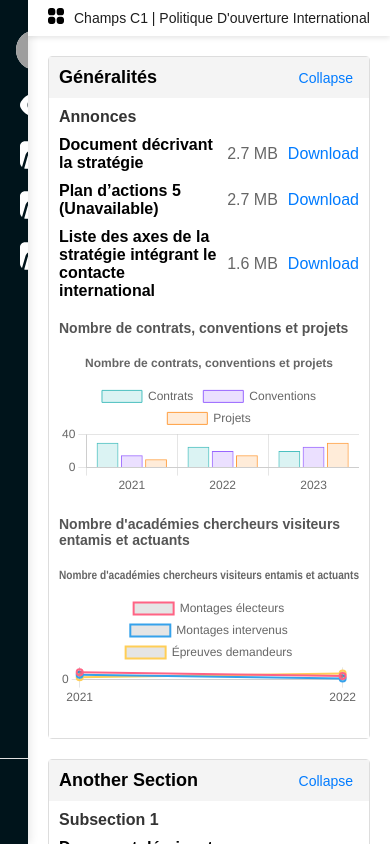
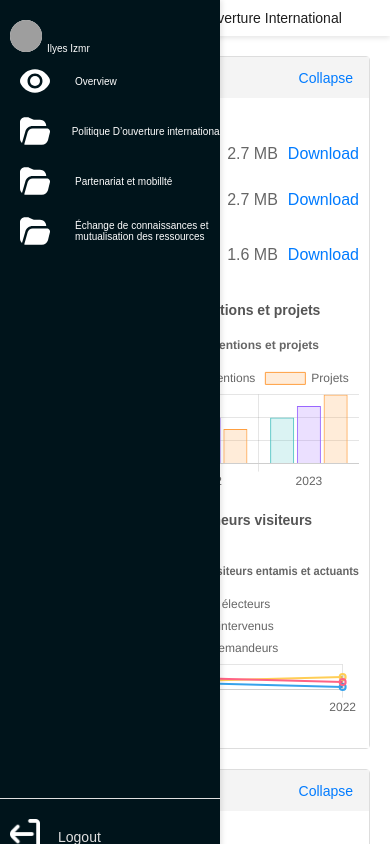
Before and after one commit to mutseeem/yalidine-backend, a React (Vite) app: page / in a window 390 px wide. Built offline with nearby package versions, Linux system fonts and the light colour scheme; grey boxes are pictures that could not be loaded.

Commit message:
just to pull

```diff
--- a/src/components/SideBar/SideBar.module.css
+++ b/src/components/SideBar/SideBar.module.css
@@ -1,44 +1,32 @@
-/* General Sidebar Styles */
+/* --- Sidebar Base Styles --- */
 .sidebar {
-  width: 50px; /* Minimized width */
-  background-color: #00141B;
+  width: 72px; /* Minimized width */
+  background-color: #00141B; /* Dark background */
   padding: 20px 10px;
-  box-shadow: 2px 0 10px rgba(0, 0, 0, 0.1);
+  box-shadow: 2px 0 5px rgba(0, 0, 0, 0.1);
   transition: width 0.3s ease; /* Smooth transition for width */
   overflow: hidden; /* Hide overflow when minimized */
-  position: relative; /* Needed for absolute positioning of the logout button */
+  position: fixed; /* Fixed position for better responsiveness */
+  height: 100vh; /* Full height */
+  z-index: 1000; /* Ensure it stays on top */
 }
 
+/* Expand sidebar on hover */
 .sidebar:hover {
-  width: 322px; /* Expanded width */
-
+  width: 336px; /* Expanded width */
 }
 
 /* --- Profile Section --- */
-.accountIcon {
-  position: relative;
-  display: flex;
-  align-items: center;
-  padding: 10px;
-  border-radius: 50%;
-  transition: background-color 0.3s ease;
-  gap : 10px;
-  flex-direction: row; /* Ensure icons are in the same line */
-  margin-left: -4px;
-}
 .profileContainer {
   display: flex;
   align-items: center;
   gap: 10px; /* Space between icon and name */
   padding: 10px;
   transition: all 0.3s ease;
-  position: relative;
-  z-index: 1;
   cursor: pointer;
-   /* Move the container a bit to the left */
 }
+
 .profilePicture {
-  display: flex;
   width: 40px;
   height: 40px;
   border-radius: 50%;
@@ -48,8 +36,8 @@
 }
 
 /* Expand Profile Picture when Sidebar Expands */
-.sidebar.expanded .profilePicture {
-  width: 60px; /* Adjust to desired size */
+.sidebar:hover .profilePicture {
+  width: 60px;
   height: 60px;
 }
 
@@ -61,54 +49,12 @@
   top: 50%;
   left: 50%;
   transform: translate(-50%, -50%);
-
 }
 
 /* Show fallback icon when image fails to load */
 .accountIcon img:empty + .fallbackIcon,
 .accountIcon img:not([src]) + .fallbackIcon {
   display: block;
-
-}
-
-/* Account Dropdown */
-.accountMenu {
-  position: absolute;
-  top: 100%;
-  left: 50%;
-  transform: translateX(-50%);
-  background-color: #fff;
-  box-shadow: 0 2px 5px rgba(0, 0, 0, 0.1);
-  border-radius: 4px;
-  z-index: 10;
-  min-width: 150px;
-  margin-top: 5px;
-  display: none;
-}
-
-.accountMenu ul {
-  list-style: none;
-  padding: 0;
-  margin: 0;
-}
-
-.accountMenu li {
-  padding: 10px;
-  transition: background-color 0.3s ease;
-}
-
-.accountMenu li:hover {
-  background-color: #f0f0f0; /* Highlight on hover */
-}
-
-.accountMenu button {
-  background: none;
-  border: none;
-  cursor: pointer;
-  font-size: 14px;
-  width: 100%;
-  text-align: left;
-  color: #333333;
 }
 
 /* --- Sidebar Items --- */
@@ -116,7 +62,6 @@
   list-style: none;
   padding: 0;
   margin: 0;
-  flex-grow: 1; /* Take up remaining space */
 }
 
 .sidebarItem {
@@ -156,7 +101,7 @@
   white-space: nowrap;
   font-size: 14px;
   font-weight: 500;
-  color: #f0f0f0;
+  color: #ffffff;
   margin-left: 5px; /* Reduce gap between itemName and icon */
   min-width: 50px; /* Ensure the gap is maintained */
   display: inline-block; /* Ensure the gap is maintained */
@@ -166,7 +111,6 @@
 .sidebar:hover .itemName {
   opacity: 1;
   visibility: visible;
-  width: auto; /* Show text on hover */
 }
 
 /* --- Logout Button --- */
@@ -182,17 +126,16 @@
 
 .sidebar:hover .logoutContainer {
   width: 322px; /* Expanded width to match expanded sidebar */
-
 }
 
 .logoutButton {
   display: flex;
   align-items: center;
   gap: 8px;
-  padding: 10px 16px;
+  padding: 10px;
   background-color: transparent;
   border: none;
-  color: #ffffff;
+  color: #333;
   cursor: pointer;
   transition: background-color 0.3s ease, filter 0.3s ease;
 }
@@ -222,13 +165,14 @@
   font-weight: 500;
 }
 
+/* Show text when sidebar is hovered */
 .sidebar:hover .logoutButton .logoutText {
   opacity: 1;
 }
 
-/* Specific styles for FolderIcon, EyeIcon, and ExitIcon */
+/* --- Icon Specific Styles --- */
 .folderIcon, .eyeIcon, .exitIcon {
-  width: 30px; /* Keep size */
+  width: 30px;
   height: 30px;
   filter: brightness(0) invert(1); /* Always white */
   transition: filter 0.3s ease;
@@ -244,7 +188,7 @@
 }
 
 .exitIcon {
-  width: 30px; /* Keep size */
+  width: 30px;
   height: 30px;
   filter: brightness(0) invert(1); /* Always white */
   transition: filter 0.3s ease;
@@ -262,7 +206,7 @@
   position: absolute;
   top: 0;
   left: 0;
-  width: 30px; /* Keep size */
+  width: 30px;
   height: 30px;
   transition: opacity 0.3s ease;
 }
@@ -298,3 +242,68 @@
 .sidebar:hover .eyeIcon {
   opacity: 1; /* Show on hover */
 }
+
+/* --- Responsive Adjustments --- */
+@media (max-width: 768px) {
+  .sidebar {
+    width: 56px; /* Smaller minimized width for mobile */
+  }
+
+  .sidebar:hover {
+    width: 250px; /* Smaller expanded width for mobile */
+  }
+
+  .profilePicture {
+    width: 30px;
+    height: 30px;
+  }
+
+  .sidebar:hover .profilePicture {
+    width: 40px;
+    height: 40px;
+  }
+
+  .icon {
+    font-size: 18px; /* Smaller icons for mobile */
+  }
+
+  .itemName {
+    font-size: 12px; /* Smaller text for mobile */
+  }
+
+  .logoutContainer {
+    width: 100%; /* Full width for mobile */
+  }
+
+  .sidebar:hover .logoutContainer {
+    width: 100%; /* Full width for mobile */
+  }
+}
+
+@media (max-width: 480px) {
+  .sidebar {
+    width: 48px; /* Even smaller minimized width for very small screens */
+  }
+
+  .sidebar:hover {
+    width: 200px; /* Smaller expanded width for very small screens */
+  }
+
+  .profilePicture {
+    width: 24px;
+    height: 24px;
+  }
+
+  .sidebar:hover .profilePicture {
+    width: 32px;
+    height: 32px;
+  }
+
+  .icon {
+    font-size: 16px; /* Even smaller icons for very small screens */
+  }
+
+  .itemName {
+    font-size: 10px; /* Even smaller text for very small screens */
+  }
+}
```
Also changed, not shown: 1 other file (tests, documents, lock files or other folders).
